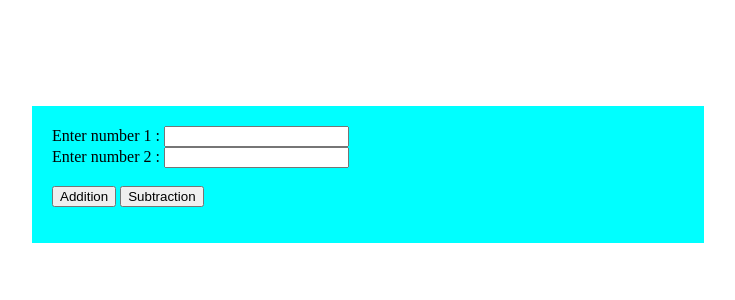
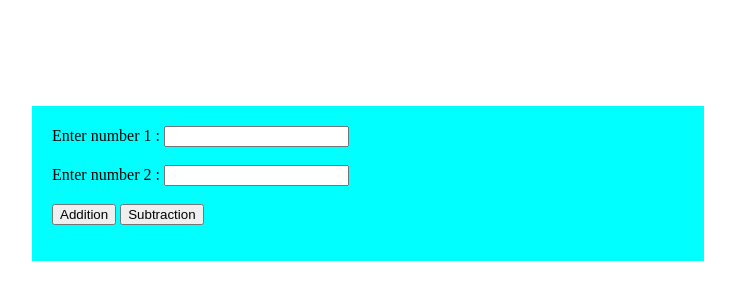
Before and after one commit to Gowdam321/Testing-Respository, a plain HTML site: page index.html in a window 1280 px wide. Shown: the part 102-402 px from the top of the page, without its empty margins (176-911 px from the left). Drawn offline with Linux system fonts and the light colour scheme.

Commit message:
Saved index.html

```diff
--- a/index.html
+++ b/index.html
@@ -23,7 +23,7 @@
 <body>
     <div>
     <label>Enter number 1 : </label>
-    <input type="number" id="num1"><br>
+    <input type="number" id="num1"><br><br>
     <label>Enter number 2 : </label>
     <input type="number" id="num2"><br><br>
     <input type="button" onclick="add()" value="Addition">
```
